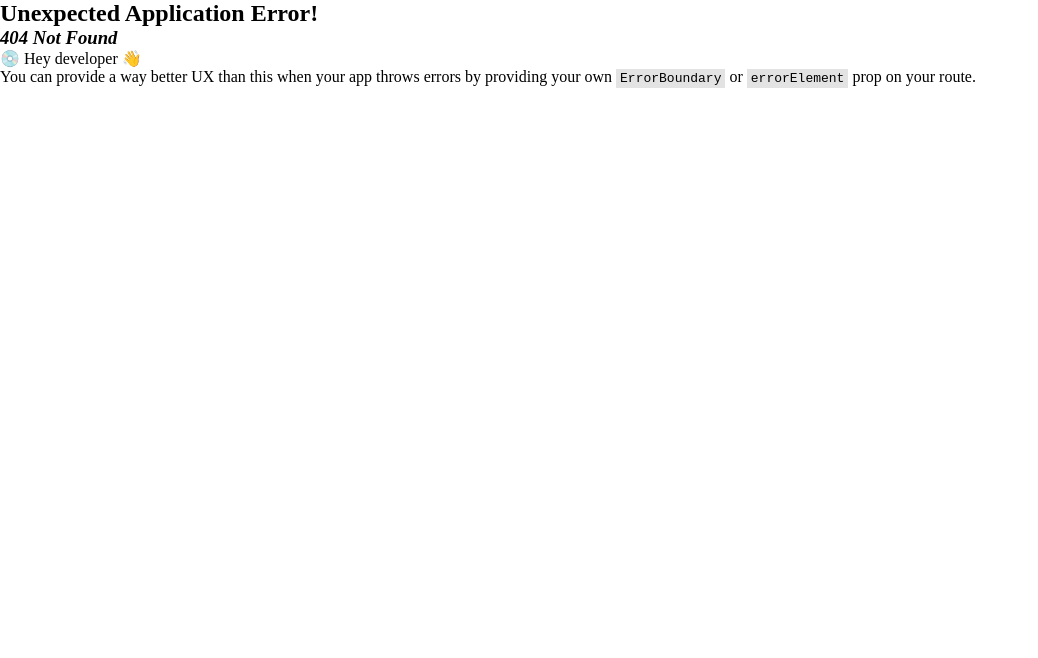
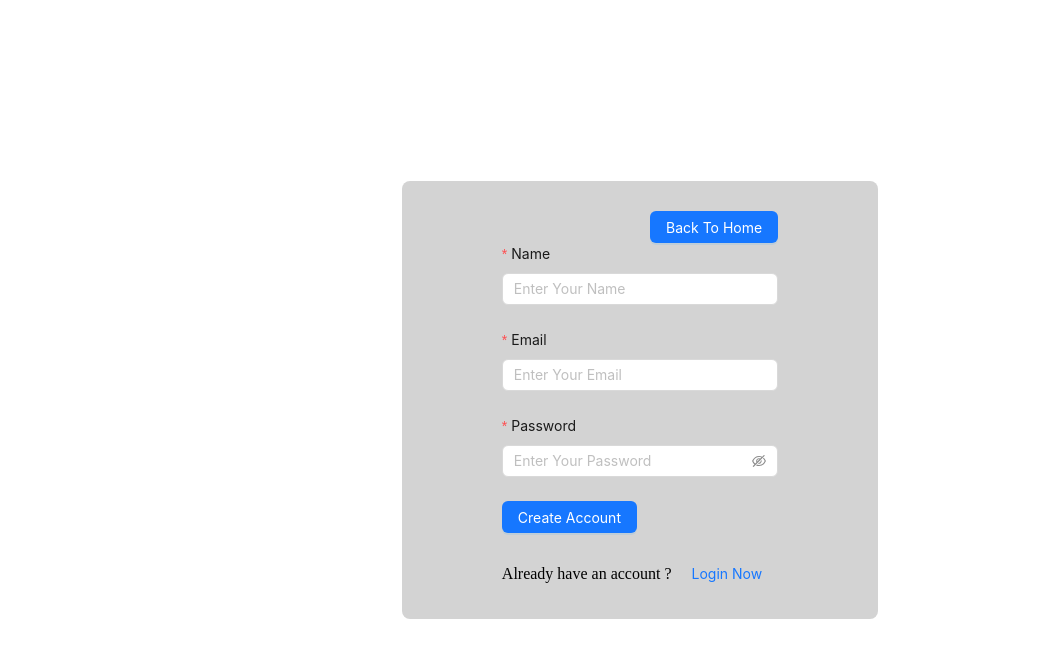
Before and after one commit to Sujoy-Kumar-Das/m360ict-frontend, a React (Vite) app: page /auth/create-account in a window 1280 px wide. Before the commit this address had no page. Shown: the top 658 px of the page, without its empty margins (0-1038 px from the left). Built offline with nearby package versions, Linux system fonts and the light colour scheme.

Commit message:
[added] login and create page added with functionality

```diff
--- a/package.json
+++ b/package.json
@@ -13,6 +13,7 @@
     "@ant-design/icons": "^5.3.7",
     "@reduxjs/toolkit": "^2.2.5",
     "antd": "^5.18.3",
+    "firebase": "^10.12.2",
     "react": "^18.3.1",
     "react-dom": "^18.3.1",
     "react-hook-form": "^7.52.0",
--- /dev/null
+++ b/src/components/layout/registrationLayout/RegistrationLayout.tsx
@@ -0,0 +1,17 @@
+import { Outlet } from "react-router-dom";
+
+export default function RegistrationLayout() {
+  return (
+    <div
+      style={{
+        height: "100vh",
+        width: "100%",
+        display: "flex",
+        justifyContent: "center",
+        alignItems: "center",
+      }}
+    >
+      <Outlet />
+    </div>
+  );
+}
--- /dev/null
+++ b/src/firebase/firebase.auth.ts
@@ -0,0 +1,27 @@
+import {
+  createUserWithEmailAndPassword,
+  getAuth,
+  signInWithEmailAndPassword,
+  updateProfile,
+} from "firebase/auth";
+import app from "./firebase.init";
+
+const auth = getAuth(app);
+
+// create user
+const createUser = (email: string, password: string) => {
+  return createUserWithEmailAndPassword(auth, email, password);
+};
+
+// login method
+const login = (email: string, password: string) => {
+  return signInWithEmailAndPassword(auth, email, password);
+};
+// update user information
+const updateUser = (profile: { displayName?: string; photoURL?: string }) => {
+  if (auth.currentUser) {
+    return updateProfile(auth.currentUser, profile);
+  }
+};
+
+export const userAuth = { createUser, login, updateUser };
--- /dev/null
+++ b/src/firebase/firebase.init.ts
@@ -0,0 +1,18 @@
+// Import the functions you need from the SDKs you need
+import { initializeApp } from "firebase/app";
+// TODO: Add SDKs for Firebase products that you want to use
+// https://firebase.google.com/docs/web/setup#available-libraries
+
+// Your web app's Firebase configuration
+const firebaseConfig = {
+  apiKey: import.meta.env.VITE_REACT_APP_apiKey,
+  authDomain: import.meta.env.VITE_REACT_APP_authDomain,
+  projectId: import.meta.env.VITE_REACT_APP_projectId,
+  storageBucket: import.meta.env.VITE_REACT_APP_storageBucket,
+  messagingSenderId: import.meta.env.VITE_REACT_APP_messagingSenderId,
+  appId: import.meta.env.VITE_REACT_APP_appId,
+};
+
+// Initialize Firebase
+const app = initializeApp(firebaseConfig);
+export default app;
--- /dev/null
+++ b/src/pages/create-account/CreateAccount.tsx
@@ -0,0 +1,110 @@
+import { Button, Form, FormInstance, Input } from "antd";
+
+import { Link, useNavigate } from "react-router-dom";
+import { toast } from "sonner";
+import { userAuth } from "../../firebase/firebase.auth";
+import { setUser } from "../../redux/features/auth/auth.reducer";
+import { useAppDispatch } from "../../redux/redux.hooks";
+
+interface ICreateUser {
+  name: string;
+  password: string;
+  email: string;
+}
+
+export default function CreateAccount() {
+  const [form] = Form.useForm<FormInstance>();
+  const navigate = useNavigate();
+  //   redux hooks
+  const dispatch = useAppDispatch();
+
+  const handleCreateAccount = async (values: ICreateUser) => {
+    const res = await userAuth.createUser(values.email, values.password);
+    if (res.user.email) {
+      const userData = { name: values.name, email: values.email };
+
+      await userAuth.updateUser({ displayName: values.name });
+      toast.success(`Account created successfully`);
+      dispatch(setUser({ user: userData }));
+      navigate("/");
+    } else {
+      toast.error("Failed to create account.");
+    }
+  };
+
+  return (
+    <div
+      style={{
+        backgroundColor: "lightgray",
+        padding: "30px 100px",
+        borderRadius: "8px",
+      }}
+    >
+      <div style={{ display: "flex", justifyContent: "end" }}>
+        <Button type="primary">
+          <Link to={"/"}>Back To Home</Link>
+        </Button>
+      </div>
+      <Form form={form} layout="vertical" onFinish={handleCreateAccount}>
+        <Form.Item
+          name="name"
+          label="Name"
+          rules={[
+            {
+              required: true,
+              type: "string",
+              min: 1,
+              message: "Name is required.",
+            },
+          ]}
+        >
+          <Input placeholder="Enter Your Name" style={{ width: "100%" }} />
+        </Form.Item>
+        <Form.Item
+          name="email"
+          label="Email"
+          rules={[
+            {
+              required: true,
+              type: "string",
+              min: 1,
+              message: "Email is required.",
+            },
+            {
+              type: "email",
+              message: "Enter a valid email.",
+            },
+          ]}
+        >
+          <Input placeholder="Enter Your Email" style={{ width: "100%" }} />
+        </Form.Item>
+        <Form.Item
+          name="password"
+          label="Password"
+          rules={[
+            {
+              required: true,
+              type: "string",
+              min: 8,
+              message: "Password is required.",
+            },
+          ]}
+        >
+          <Input.Password placeholder="Enter Your Password" />
+        </Form.Item>
+
+        <Form.Item>
+          <Button type="primary" htmlType="submit">
+            Create Account
+          </Button>
+        </Form.Item>
+      </Form>
+      <p>
+        Already have an account ?{" "}
+        <Button type="link">
+          <Link to={"/auth/login"}>Login Now</Link>
+        </Button>
+      </p>
+    </div>
+  );
+}
--- /dev/null
+++ b/src/pages/login/Login.tsx
@@ -0,0 +1,90 @@
+import { Button, Form, FormInstance, Input } from "antd";
+
+import { Link, useNavigate } from "react-router-dom";
+import { toast } from "sonner";
+import { userAuth } from "../../firebase/firebase.auth";
+import { setUser } from "../../redux/features/auth/auth.reducer";
+import { useAppDispatch } from "../../redux/redux.hooks";
+
+export default function Login() {
+  const [form] = Form.useForm<FormInstance>();
+
+  const navigate = useNavigate();
+  //   redux hooks
+  const dispatch = useAppDispatch();
+
+  const handleLogin = async (values: { email: string; password: string }) => {
+    const res = await userAuth.login(values.email, values.password);
+    if (res.user.email) {
+      const userData = { email: values.email, name: res.user.displayName };
+
+      toast.success(`Logged successfully`);
+      dispatch(setUser({ user: userData }));
+      navigate("/");
+    } else {
+      toast.error("Failed to create account.");
+    }
+  };
+
+  return (
+    <div
+      style={{
+        backgroundColor: "lightgray",
+        padding: "30px 100px",
+        borderRadius: "8px",
+      }}
+    >
+      <div style={{ display: "flex", justifyContent: "end" }}>
+        <Button type="primary">
+          <Link to={"/"}>Back To Home</Link>
+        </Button>
+      </div>
+      <Form form={form} layout="vertical" onFinish={handleLogin}>
+        <Form.Item
+          name="email"
+          label="Email"
+          rules={[
+            {
+              required: true,
+              type: "string",
+              min: 1,
+              message: "Email is required.",
+            },
+            {
+              type: "email",
+              message: "Enter a valid email.",
+            },
+          ]}
+        >
+          <Input placeholder="Enter Your Email" style={{ width: "100%" }} />
+        </Form.Item>
+        <Form.Item
+          name="password"
+          label="Password"
+          rules={[
+            {
+              required: true,
+              type: "string",
+              min: 8,
+              message: "Password is required.",
+            },
+          ]}
+        >
+          <Input.Password placeholder="Enter Your Password" />
+        </Form.Item>
+
+        <Form.Item>
+          <Button type="primary" htmlType="submit">
+            Submit Review
+          </Button>
+        </Form.Item>
+      </Form>
+      <p>
+        Dont have account ?{" "}
+        <Button type="link">
+          <Link to={"/auth/create-account"}>Create Now</Link>
+        </Button>
+      </p>
+    </div>
+  );
+}
--- a/src/pages/products/Products.tsx
+++ b/src/pages/products/Products.tsx
@@ -3,6 +3,7 @@ import type { PaginationProps, TableColumnsType } from "antd";
 import { Button, Pagination, Table } from "antd";
 import { useEffect, useState } from "react";
 import { NavLink } from "react-router-dom";
+import { toast } from "sonner";
 import EditProductModal from "../../components/ui/editProduct/editModal/EditProductModal";
 import Loader from "../../components/ui/shared/loader/Loader";
 import { productApi } from "../../redux/features/product/product.api";
@@ -28,8 +29,10 @@ const Products = () => {
   ]);
 
   // all products redux hooks
-  const { useGetAllProductsQuery } = productApi;
+  const { useGetAllProductsQuery, useDeleteProductDataMutation } = productApi;
   const { data, isLoading } = useGetAllProductsQuery(params);
+
+  const [deleteProduct] = useDeleteProductDataMutation();
 
   useEffect(() => {
     setParams([
@@ -76,7 +79,7 @@ const Products = () => {
     {
       title: "Edit",
       dataIndex: "",
-      render: (text, record, index) => (
+      render: (text, record) => (
         <Button onClick={() => handleEdit(text, record)} type="primary">
           <EditFilled />
         </Button>
@@ -93,10 +96,15 @@ const Products = () => {
     },
   ];
 
-  const handleDelete = (id: number) => {
-    console.log({ id });
+  const handleDelete = async (id: number) => {
+    const res = await deleteProduct({ id }).unwrap();
+    if (res.id) {
+      toast.success("Product Deleted Successfully");
+    } else {
+      toast.error("Failed To Delete Product");
+    }
   };
-  const handleEdit = (record: IProduct) => {
+  const handleEdit = (text: string | undefined, record: IProduct) => {
     setEditModal(true);
     setEditModalData(record);
   };
--- a/src/redux/features/product/product.api.ts
+++ b/src/redux/features/product/product.api.ts
@@ -29,5 +29,12 @@ export const productApi = baseApi.injectEndpoints({
       },
       invalidatesTags: ["product"],
     }),
+    deleteProductData: builder.mutation({
+      query: ({ id }) => {
+        console.log(id);
+        return { url: `/products/${id}`, method: "DELETE" };
+      },
+      invalidatesTags: ["product"],
+    }),
   }),
 });
```
Also changed, not shown: src/routes/main.routes.tsx (+11 -0 lines), 2 other files (tests, documents, lock files or other folders).
